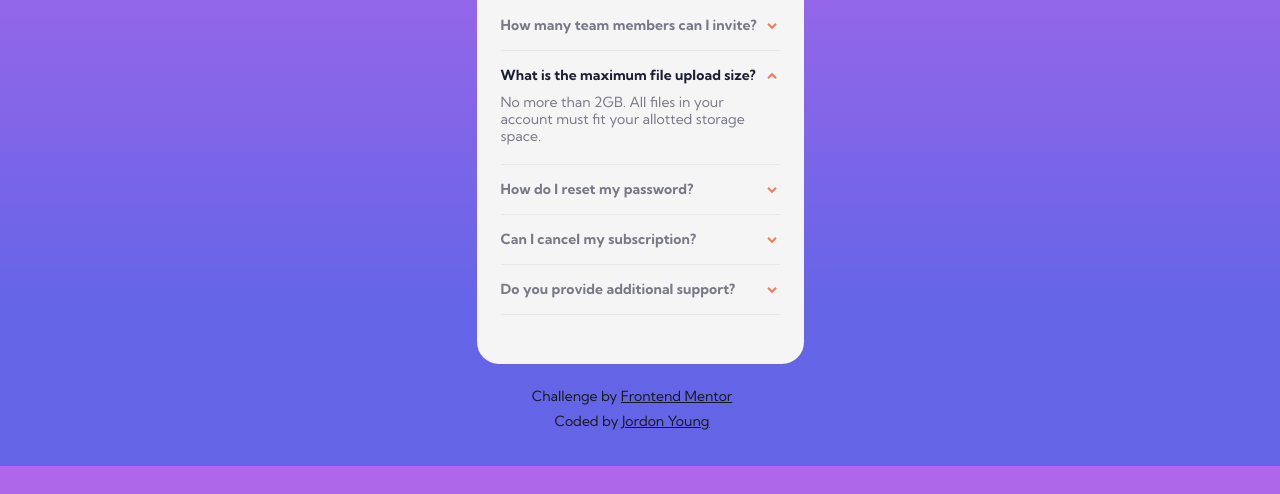
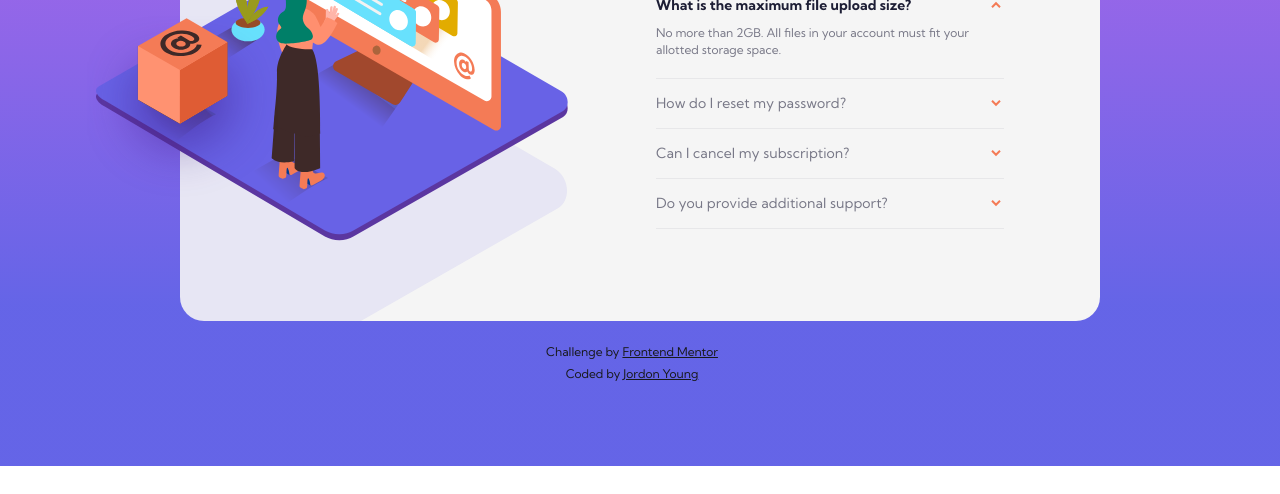
Before and after one commit to jordon-young/fem-faq-accordion-card, a plain HTML site: page index.html in a window 1280 px wide. Shown: the part 334-828 px from the top of the page. After the commit the page ends 800 px from the top, so only its background shows below. Drawn offline with Linux system fonts and the light colour scheme.

Commit message:
Rework desktop layout and correct styles

```diff
--- a/index.html
+++ b/index.html
@@ -14,23 +14,19 @@
     <link href="https://fonts.googleapis.com/css2?family=Kumbh+Sans:wght@400;700&display=swap" rel="stylesheet" />
 
     <!-- Link Stylesheet -->
-    <link rel="stylesheet" type="text/css" href="./main.css" />
+    <link rel="stylesheet" href="./main.css" />
 
     <!-- Link JS -->
     <script defer src="./accordion.js"></script>
   </head>
 
   <body>
-    <!--
-      <img class="illustration mobile" src="images/illustration-woman-online-mobile.svg" hidden />
-      <img class="illustration desktop" src="images/illustration-woman-online-desktop.svg" hidden />
-      <img class="background mobile" src="images/bg-pattern-mobile.svg" hidden />
-      <div class="desktop background" hidden></div>
-    -->
-
     <img id="mobile-illustration" src="./images/illustration-mobile.svg" alt="Woman at Computer" />
+    <img id="desktop-illustration" alt="Woman at Computer" src="./images/illustration-desktop.svg" hidden />
 
     <main>
+      <img id="desktop-background" alt="Geometric Background" src="./images/desktop-card-background.svg" hidden />
+
       <article class="accordion">
         <h1>FAQ</h1>
 
@@ -129,7 +125,7 @@
 
     <footer>
       <p>Challenge by <a href="https://www.frontendmentor.io" target="_blank">Frontend Mentor</a></p>
-      <p>Coded by <a href="https://jordon-young.github.io/">Jordon Young</a></p>
+      <p>Coded by <a href="https://github.com/jordon-young" target="_blank">Jordon Young</a></p>
     </footer>
   </body>
 </html>
--- a/main.css
+++ b/main.css
@@ -30,8 +30,8 @@ body {
   min-height: 100vh;
 
   display: grid;
-  grid-template-columns: minmax(2.4rem, 1fr) minmax(calc(37.5rem - 4.8rem), 80ch) minmax(2.4rem, 1fr);
-  grid-template-rows: minmax(4rem, 1fr) 10.8rem repeat(2, max-content) minmax(2.5rem, 1fr);
+  grid-template-columns: 1fr max-content 1fr;
+  grid-template-rows: minmax(4rem, 1fr) 10.8rem max-content max-content minmax(4rem, 1fr);
   grid-template-areas:
     ". . ."
     ". 	illustration ."
@@ -60,7 +60,7 @@ main {
 }
 
 #mobile-illustration {
-  grid-area: illustration;
+  grid-area: illustration / illustration / footer;
   z-index: 1;
 }
 
@@ -76,6 +76,7 @@ h1 {
 h2 {
   width: fit-content;
   font-size: 1.4rem;
+  font-weight: 400;
   line-height: 1.7rem;
   letter-spacing: 0.0075em;
 
@@ -126,10 +127,10 @@ h2:active {
 }
 
 p {
+  font-size: 1.2rem;
+  line-height: 1.7rem;
+  margin-right: 1.6rem;
   color: var(--body-text-color);
-  font-size: 1.4rem;
-  line-height: 1.68rem;
-  margin-right: 1.6rem;
 }
 
 .accordion p {
@@ -152,16 +153,15 @@ p {
 footer {
   font-size: 1.1rem;
   text-align: center;
-  align-self: center;
   justify-self: center;
-  padding: 2rem;
+  padding-top: 2rem;
   grid-area: footer;
 }
 
 footer p,
 footer a {
   color: hsl(228, 4%, 10%);
-  line-height: 2.5rem;
+  line-height: 2.25rem;
 }
 
 @media (hover: hover) {
@@ -188,3 +188,62 @@ footer a {
     transform: rotate(0deg);
   }
 }
+
+/* Desktop Layout */
+@media screen and (min-width: 69.875em) {
+  body {
+    grid-template-columns: 1fr 38.8rem 53.2rem 1fr;
+    grid-template-rows: minmax(10.8rem, 1fr) max-content minmax(10.8rem, 1fr);
+    grid-template-areas:
+      ". . . ."
+      "illustration main main ."
+      ". 	footer footer .";
+  }
+
+  main {
+    height: 50.9rem;
+    width: 92rem;
+
+    padding: 0;
+    border-radius: 2.4rem;
+
+    display: grid;
+    grid-template-columns: 38.8rem 53.2rem;
+    grid-template-rows: 100%;
+    grid-template-areas: "bg faqs";
+
+    overflow: hidden;
+  }
+
+  h1 {
+    text-align: left;
+  }
+
+  .accordion {
+    /* width: 34.8rem; */
+    padding: 6.2rem 9.6rem 7.6rem 8.8rem;
+    grid-area: faqs;
+  }
+
+  #mobile-illustration {
+    display: none;
+  }
+
+  #desktop-illustration,
+  #desktop-background {
+    display: block;
+    justify-self: right;
+    align-self: center;
+  }
+
+  #desktop-illustration {
+    grid-row: illustration;
+    grid-column: illustration / span 2;
+    z-index: 2;
+  }
+
+  #desktop-background {
+    grid-area: bg;
+    z-index: 1;
+  }
+}
```
Also changed, not shown: images/desktop-card-background.svg (added), images/illustration-desktop.svg (added), 1 other file.
